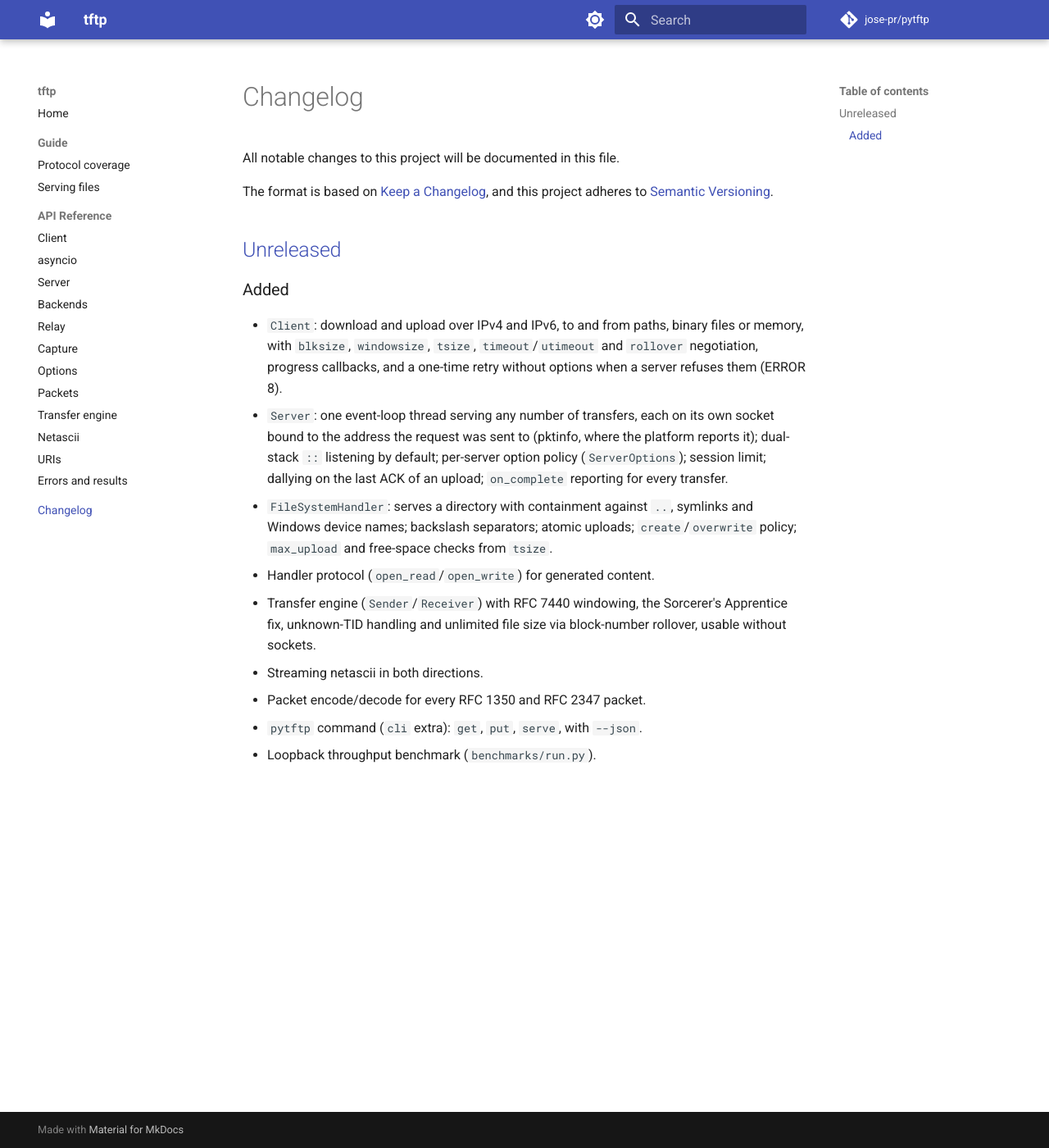
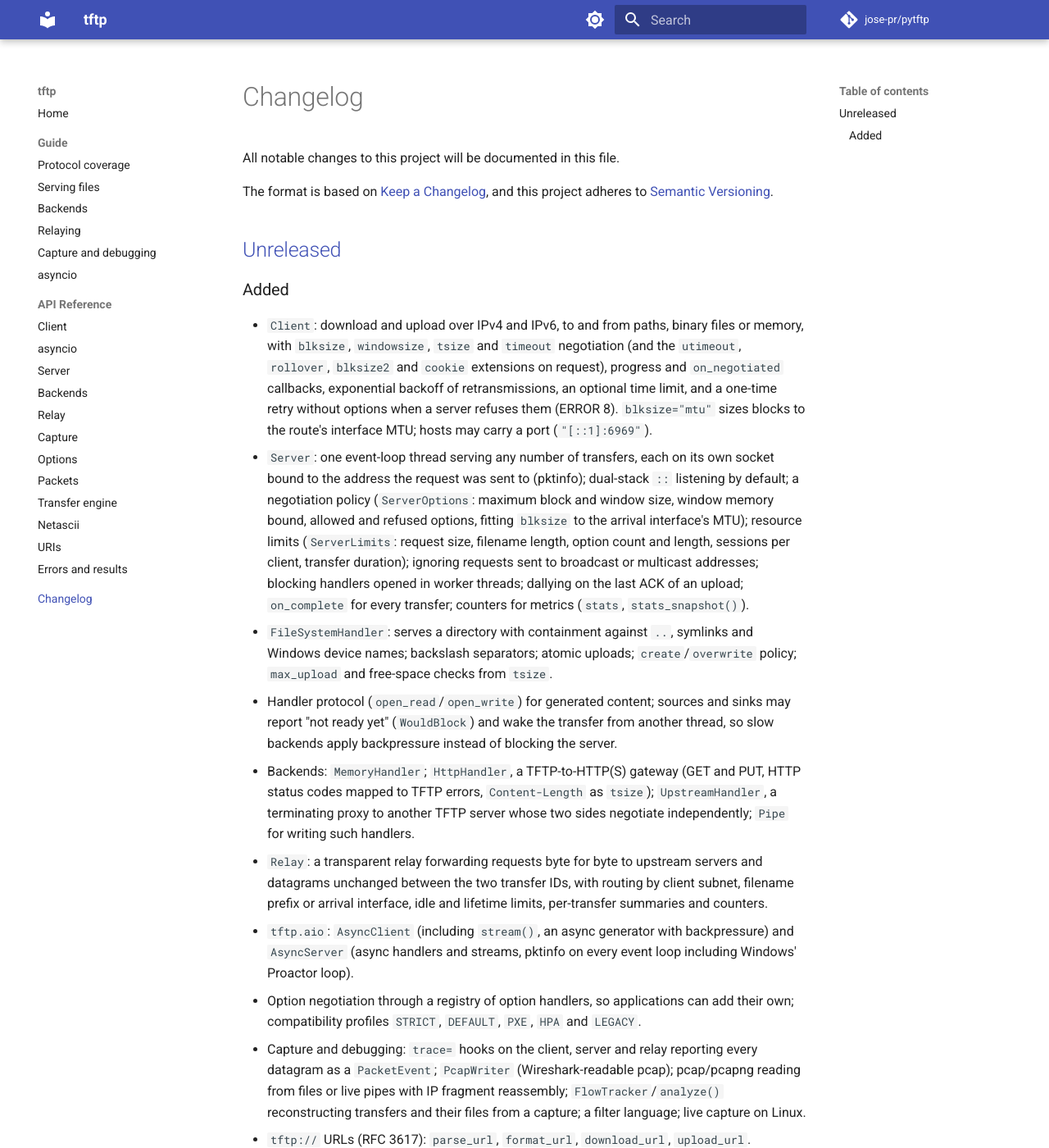
Before and after one commit to jose-pr/pytftp, an MkDocs documentation site: the page built from docs/changelog.md, in a window 1280 px wide and 1400 px high. Shown: the whole window at 82% size. Built offline with MkDocs 1.6.1 and Material for MkDocs 9.7.7, drawn with Linux system fonts in a browser that asks for light colours; comment, search, counter and statistics services are not loaded; some of the changed text lies outside the part shown.

Commit message:
docs: guides for backends, relaying, capture and asyncio; changelog and README

```diff
--- a/CHANGELOG.md
+++ b/CHANGELOG.md
@@ -10,24 +10,64 @@ and this project adheres to [Semantic Versioning](https://semver.org/).
 ### Added
 
 - `Client`: download and upload over IPv4 and IPv6, to and from paths, binary
-  files or memory, with `blksize`, `windowsize`, `tsize`, `timeout`/`utimeout`
-  and `rollover` negotiation, progress callbacks, and a one-time retry without
-  options when a server refuses them (ERROR 8).
+  files or memory, with `blksize`, `windowsize`, `tsize` and `timeout`
+  negotiation (and the `utimeout`, `rollover`, `blksize2` and `cookie`
+  extensions on request), progress and `on_negotiated` callbacks, exponential
+  backoff of retransmissions, an optional time limit, and a one-time retry
+  without options when a server refuses them (ERROR 8). `blksize="mtu"` sizes
+  blocks to the route's interface MTU; hosts may carry a port
+  (`"[::1]:6969"`).
 - `Server`: one event-loop thread serving any number of transfers, each on its
-  own socket bound to the address the request was sent to (pktinfo, where
-  the platform reports it); dual-stack `::` listening by default; per-server option
-  policy (`ServerOptions`); session limit; dallying on the last ACK of an
-  upload; `on_complete` reporting for every transfer.
+  own socket bound to the address the request was sent to (pktinfo); dual-stack
+  `::` listening by default; a negotiation policy (`ServerOptions`: maximum
+  block and window size, window memory bound, allowed and refused options,
+  fitting `blksize` to the arrival interface's MTU); resource limits
+  (`ServerLimits`: request size, filename length, option count and length,
+  sessions per client, transfer duration); ignoring requests sent to broadcast
+  or multicast addresses; blocking handlers opened in worker threads;
+  dallying on the last ACK of an upload; `on_complete` for every transfer;
+  counters for metrics (`stats`, `stats_snapshot()`).
 - `FileSystemHandler`: serves a directory with containment against `..`,
   symlinks and Windows device names; backslash separators; atomic uploads;
   `create`/`overwrite` policy; `max_upload` and free-space checks from `tsize`.
-- Handler protocol (`open_read`/`open_write`) for generated content.
+- Handler protocol (`open_read`/`open_write`) for generated content; sources
+  and sinks may report "not ready yet" (`WouldBlock`) and wake the transfer
+  from another thread, so slow backends apply backpressure instead of
+  blocking the server.
+- Backends: `MemoryHandler`; `HttpHandler`, a TFTP-to-HTTP(S) gateway (GET and
+  PUT, HTTP status codes mapped to TFTP errors, `Content-Length` as `tsize`);
+  `UpstreamHandler`, a terminating proxy to another TFTP server whose two sides
+  negotiate independently; `Pipe` for writing such handlers.
+- `Relay`: a transparent relay forwarding requests byte for byte to upstream
+  servers and datagrams unchanged between the two transfer IDs, with routing
+  by client subnet, filename prefix or arrival interface, idle and lifetime
+  limits, per-transfer summaries and counters.
+- `tftp.aio`: `AsyncClient` (including `stream()`, an async generator with
+  backpressure) and `AsyncServer` (async handlers and streams, pktinfo on every
+  event loop including Windows' Proactor loop).
+- Option negotiation through a registry of option handlers, so applications can
+  add their own; compatibility profiles `STRICT`, `DEFAULT`, `PXE`, `HPA` and
+  `LEGACY`.
+- Capture and debugging: `trace=` hooks on the client, server and relay
+  reporting every datagram as a `PacketEvent`; `PcapWriter` (Wireshark-readable
+  pcap); pcap/pcapng reading from files or live pipes with IP fragment
+  reassembly; `FlowTracker`/`analyze()` reconstructing transfers and their
+  files from a capture; a filter language; live capture on Linux.
+- `tftp://` URLs (RFC 3617): `parse_url`, `format_url`, `download_url`,
+  `upload_url`.
+- Typed errors: `RemoteError` raised as `FileNotFound`, `AccessViolation`,
+  `DiskFull`, `IllegalOperation`, `UnknownTransferId`, `FileAlreadyExists`,
+  `NoSuchUser` or `OptionNegotiationError`; `TransferAborted`.
 - Transfer engine (`Sender`/`Receiver`) with RFC 7440 windowing, the
-  Sorcerer's Apprentice fix, unknown-TID handling and unlimited file size via
-  block-number rollover, usable without sockets.
-- Streaming netascii in both directions.
-- Packet encode/decode for every RFC 1350 and RFC 2347 packet.
-- `pytftp` command (`cli` extra): `get`, `put`, `serve`, with `--json`.
+  Sorcerer's Apprentice fix, unknown-TID handling, tolerance of repeated
+  OACKs and unlimited file size via block-number rollover, usable without
+  sockets.
+- Streaming netascii in both directions; packet encode/decode for every RFC
+  1350 and RFC 2347 packet, keeping a request's raw bytes for forwarding.
+- `pytftp` command (`cli` extra): `get` and `put` (also by URL), `serve` (a
+  directory, `--http` gateway or `--upstream` proxy), `relay`, `capture`;
+  `--compat` profiles, `--trace` and `--pcap` on every command that moves
+  packets, `--json` output.
 - Loopback throughput benchmark (`benchmarks/run.py`).
 
 [Unreleased]: https://github.com/jose-pr/pytftp/commits/main
--- a/mkdocs.yml
+++ b/mkdocs.yml
@@ -31,6 +31,10 @@ nav:
   - Guide:
       - Protocol coverage: protocol.md
       - Serving files: serving.md
+      - Backends: backends.md
+      - Relaying: relay.md
+      - Capture and debugging: capture.md
+      - asyncio: async.md
   - API Reference:
       - Client: api/client.md
       - asyncio: api/aio.md
```
Also changed, not shown: README.md (+67 -17 lines), docs/async.md (added, +48 -0 lines), docs/backends.md (added, +52 -0 lines), docs/capture.md (added, +64 -0 lines), docs/index.md (+5 -1 lines), docs/protocol.md (+24 -5 lines), docs/relay.md (added, +61 -0 lines).
